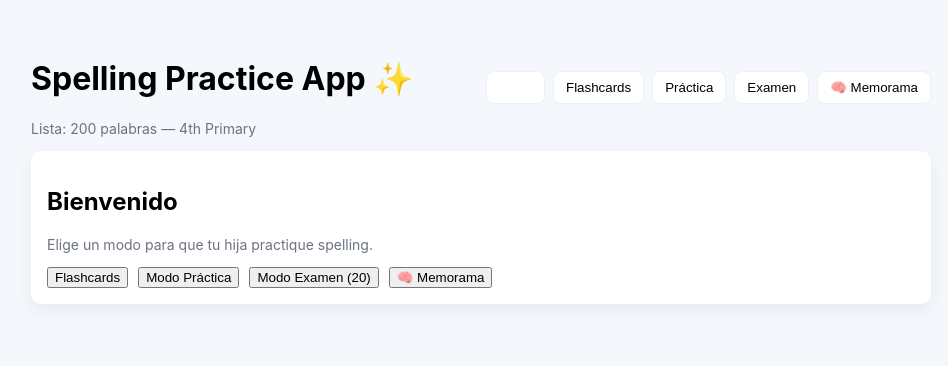
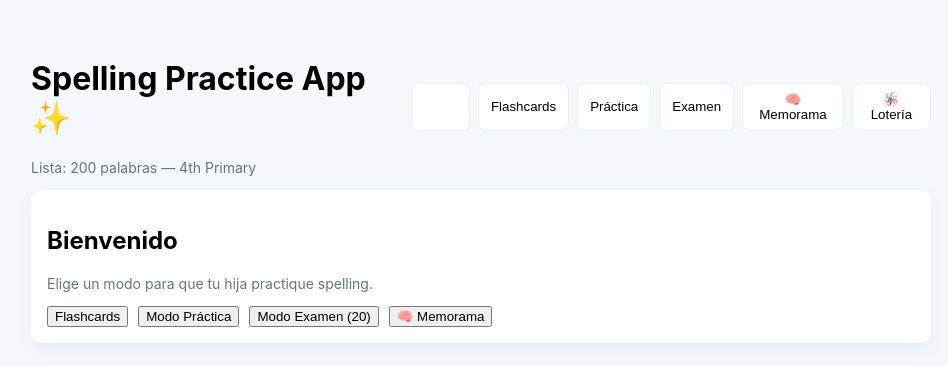
Before and after one commit to EnriqueKicks/stackblitz-starters-bznwmbpn, a React (Vite) app: page / in a window 1280 px wide. Shown: the top 366 px of the page, without its empty margins (159-1107 px from the left). Built offline with nearby package versions, Linux system fonts and the light colour scheme.

Commit message:
add loteria button to navbar

```diff
--- a/src/App.jsx
+++ b/src/App.jsx
@@ -59,6 +59,7 @@ export default function App() {
           <button className={mode === "practice" ? "active" : ""} onClick={() => setMode("practice")}>Práctica</button>
           <button className={mode === "exam" ? "active" : ""} onClick={() => setMode("exam")}>Examen</button>
           <button className={mode === "memory" ? "active" : ""} onClick={() => setMode("memory")}>🧠 Memorama</button>
+          <button className={mode === "loteria" ? "active" : ""} onClick={() => setMode("loteria")}>🪅 Lotería</button>
         </nav>
       </header>
 
```
